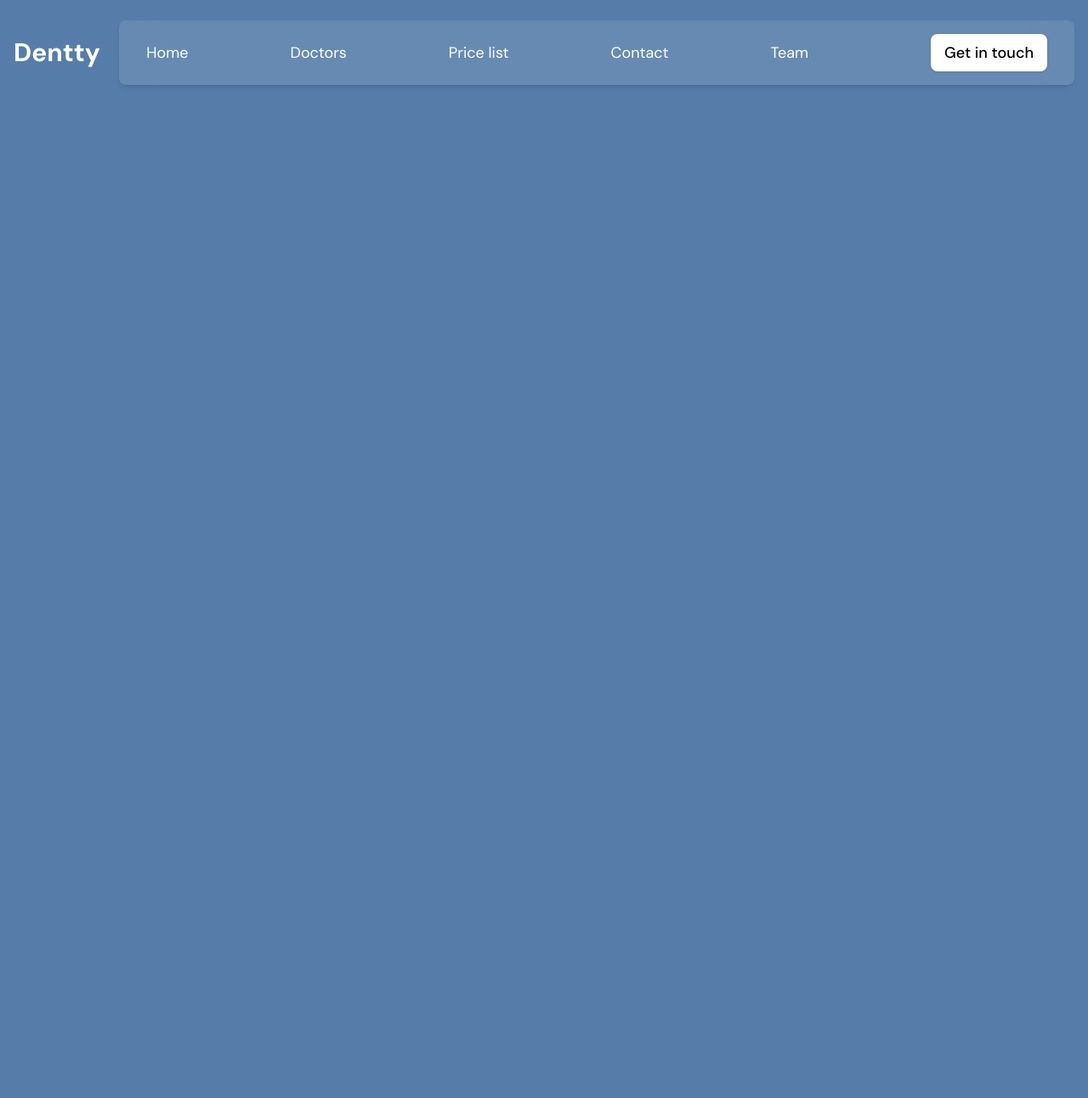
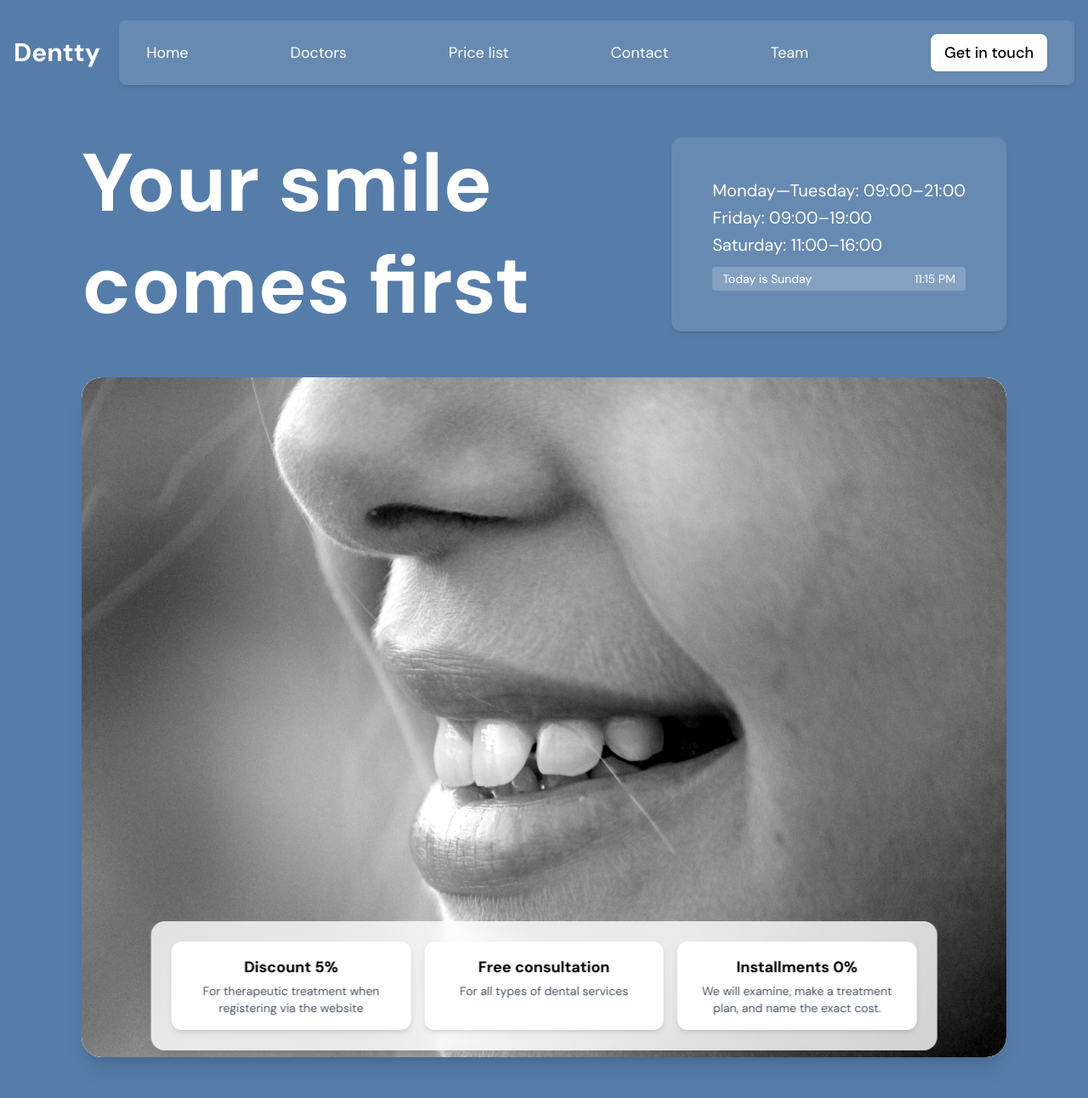
Before and after one commit to Moncito/Dental-SQL, a Next.js app: page / in a window 1280 px wide. Shown: the top 1292 px of the page at 85% size. Before the commit the page ends 800 px from the top, so only its background shows below. Built offline with nearby package versions, Linux system fonts and the light colour scheme.

Commit message:
finish the hero section

```diff
--- a/app/page.tsx
+++ b/app/page.tsx
@@ -1,3 +1,4 @@
+import HeroSection from '@/components/home/HeroSection'
 import Navbar from '@/components/home/Navbar'
 import React from 'react'
 
@@ -5,6 +6,7 @@ const page = () => {
   return (
     <div>
       <Navbar/>
+      <HeroSection/>
     </div>
   )
 }
--- /dev/null
+++ b/components/home/HeroSection.tsx
@@ -0,0 +1,110 @@
+'use client';
+
+import Image from 'next/image';
+import { useEffect, useState } from 'react';
+import { motion } from 'framer-motion';
+
+interface ValueCard {
+  title: string;
+  desc: string;
+}
+
+const valueCards: ValueCard[] = [
+  {
+    title: 'Discount 5%',
+    desc: 'For therapeutic treatment when registering via the website',
+  },
+  {
+    title: 'Free consultation',
+    desc: 'For all types of dental services',
+  },
+  {
+    title: 'Installments 0%',
+    desc: 'We will examine, make a treatment plan, and name the exact cost.',
+  },
+];
+
+export default function HeroSection() {
+  const [currentTime, setCurrentTime] = useState('');
+  const [currentDay, setCurrentDay] = useState('');
+
+  useEffect(() => {
+    const updateTime = () => {
+      const now = new Date();
+      setCurrentTime(now.toLocaleTimeString([], { hour: '2-digit', minute: '2-digit' }));
+      setCurrentDay(now.toLocaleDateString('en-US', { weekday: 'long' }));
+    };
+    updateTime();
+    const interval = setInterval(updateTime, 60000);
+    return () => clearInterval(interval);
+  }, []);
+
+  return (
+    <section className="px-6 md:px-10 lg:px-24 pt-8 pb-40 relative text-white">
+      {/* Heading + Practice Hours */}
+      <motion.div
+        className="flex flex-col md:flex-row justify-between items-start md:items-center mb-12 relative z-10"
+        initial={{ opacity: 0, y: -30 }}
+        animate={{ opacity: 1, y: 0 }}
+        transition={{ duration: 0.8 }}
+      >
+        <h1 className="text-4xl md:text-8xl font-bold leading-tight text-center md:text-left w-full md:w-auto">
+          Your smile<br />comes first
+        </h1>
+
+        <motion.div
+         className="mt-6 md:mt-0 mx-auto md:mx-0 bg-white/10 backdrop-blur-md p-6 md:p-12 rounded-xl text-sm md:text-xl shadow-md space-y-1 text-center md:text-left"
+          initial={{ opacity: 0, y: -20 }}
+          animate={{ opacity: 1, y: 0 }}
+          transition={{ duration: 0.9, delay: 0.3 }}
+        >
+          <p>Monday—Tuesday: 09:00–21:00</p>
+          <p>Friday: 09:00–19:00</p>
+          <p>Saturday: 11:00–16:00</p>
+          <div className="bg-white/20 mt-3 px-3 py-1 rounded flex justify-between items-center text-xs md:text-sm">
+            <span>Today is {currentDay}</span>
+            <span>{currentTime}</span>
+          </div>
+        </motion.div>
+      </motion.div>
+
+      {/* Image with Floating Cards */}
+      <motion.div
+        className="relative bg-white rounded-3xl overflow-hidden shadow-xl text-black"
+        initial={{ opacity: 0 }}
+        animate={{ opacity: 1 }}
+        transition={{ duration: 1.2 }}
+      >
+        {/* Hero Image */}
+        <div className="w-full h-[500px] md:h-[800px] relative">
+          <Image
+            src="/image/hero-img.jpg"
+            alt="Smiling patient"
+            fill
+            className="object-cover object-top rounded-3xl"
+            priority
+          />
+
+          {/* Floating Cards */}
+          <motion.div
+            className="absolute bottom-2 left-1/2 -translate-x-1/2 w-[95%] md:w-[85%] flex flex-col md:flex-row justify-center gap-4 p-4 md:p-6 rounded-2xl shadow-xl z-10 backdrop-blur-md bg-white/80"
+            initial={{ opacity: 0, y: 40 }}
+            animate={{ opacity: 1, y: 0 }}
+            transition={{ duration: 1.1, delay: 0.5 }}
+          >
+            {valueCards.map((card, i) => (
+              <motion.div
+                key={i}
+                className="flex-1 min-w-[220px] max-w-[320px] text-center p-4 rounded-xl shadow-md bg-white"
+                whileHover={{ scale: 1.05 }}
+              >
+                <h3 className="font-semibold text-base md:text-lg mb-1">{card.title}</h3>
+                <p className="text-sm text-gray-600">{card.desc}</p>
+              </motion.div>
+            ))}
+          </motion.div>
+        </div>
+      </motion.div>
+    </section>
+  );
+}
```
Also changed, not shown: public/image/hero-img.jpg (added), 1 other file (tests, documents, lock files or other folders).
